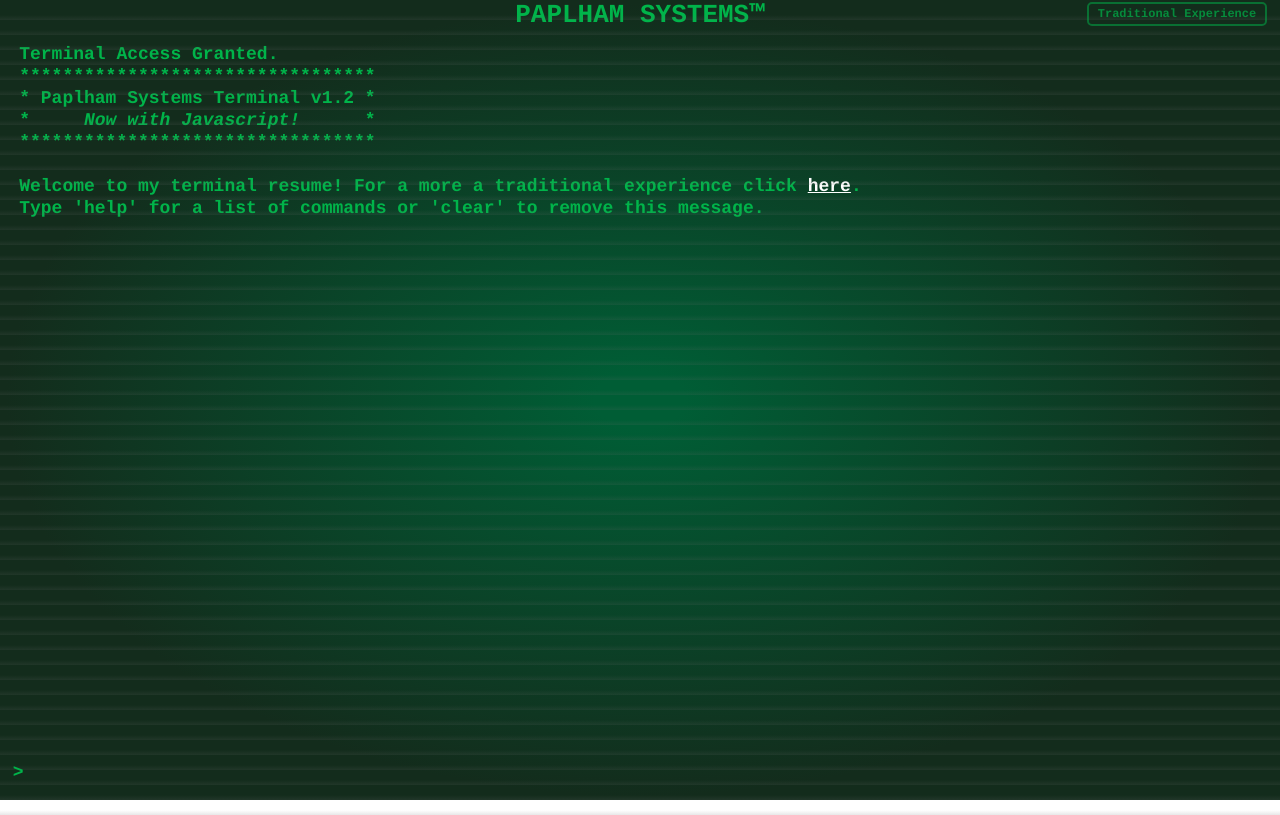
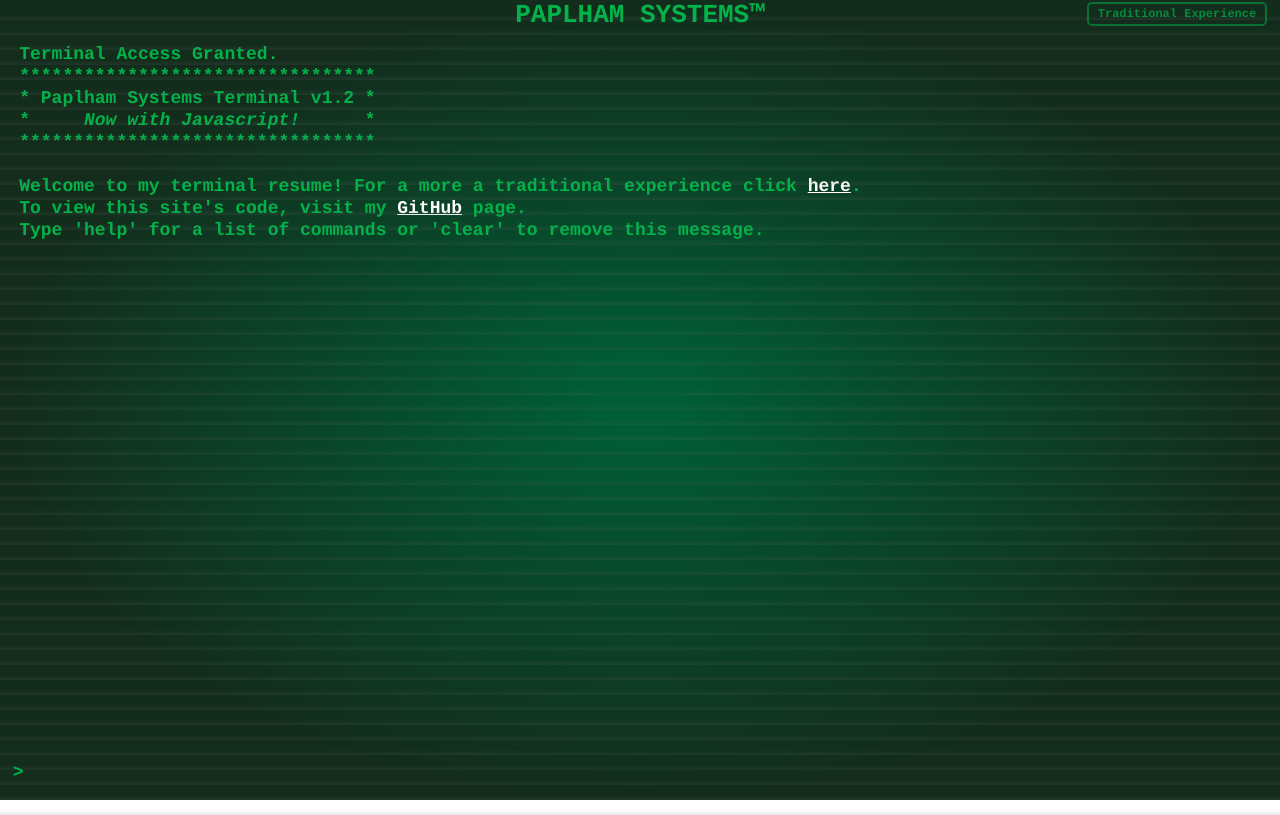
Before and after one commit to woot903/Personal-Site, a plain HTML site: page index.html in a window 1280 px wide. Shown: the top 815 px of the page. Drawn offline with Linux system fonts and the light colour scheme.

Commit message:
Removed an unnecessary class in the coolstyles.css file (.crt). Removed an unnecessary comment from the index.html file for readability. Added GitHub link to welcome message in script.js file.

```diff
--- a/coolstyles.css
+++ b/coolstyles.css
@@ -19,6 +19,8 @@ body{
     color: #00B44A;
     background: radial-gradient(#005D35 5%, #132C1C 70%);
     background-repeat: no-repeat;
+    height:100vh;
+    width: 100vw;
 }
 
 
@@ -37,6 +39,7 @@ div{
 
 a{
 	color: white;
+	z-index: 1;
 }
 
 span{
@@ -63,12 +66,7 @@ td{
     font-size: 26px;
 }
 
-.crt{
-    height:100vh;
-    width: 100vw;
-    /*background-color: red;*/
 
-}
 
 
 /*TODO - make responsive */
--- a/script.js
+++ b/script.js
@@ -220,7 +220,8 @@ function welcomeMessage(){
 	"* Paplham Systems Terminal v1.2 *<br>"+
 	"*&nbsp;&nbsp;&nbsp;&nbsp;&nbsp;<span class='italics'>Now with Javascript!</span>&nbsp;&nbsp;&nbsp;&nbsp;&nbsp;&nbsp;*<br>"+
 	"*********************************<br><br>"+
-	"Welcome to my terminal resume! For a more a traditional experience click <a href=''>here</a>.<br>"+
+	"Welcome to my terminal resume! For a more a traditional experience click <a href='#'>here</a>.<br>"+
+	"To view this site's code, visit my <a href='https://github.com/woot903/Personal-Site'>GitHub</a> page.<br>"+
 	"Type 'help' for a list of commands or 'clear' to remove this message.<br>";
 }
 
```
Also changed, not shown: index.html (+0 -1 lines).
